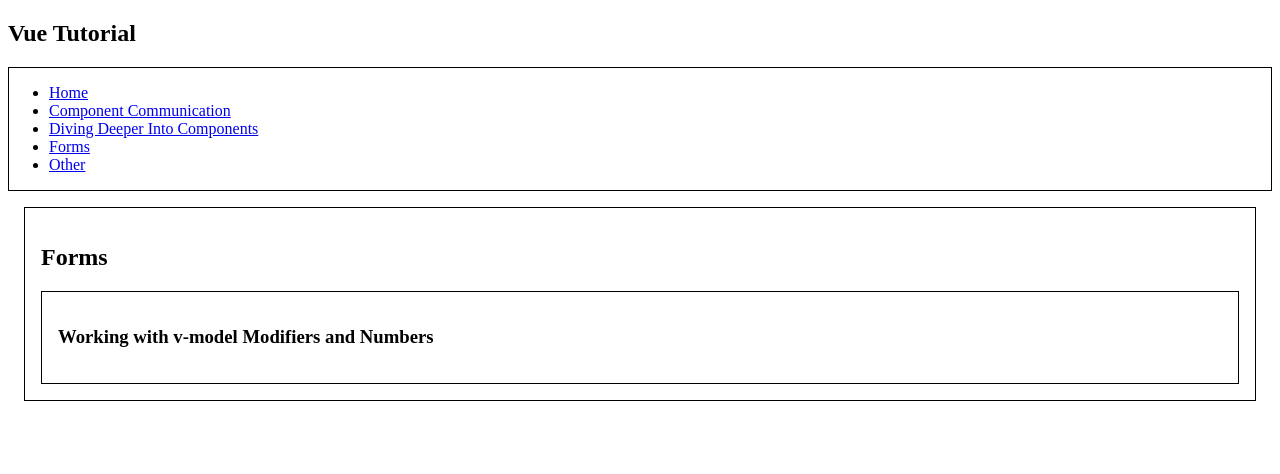
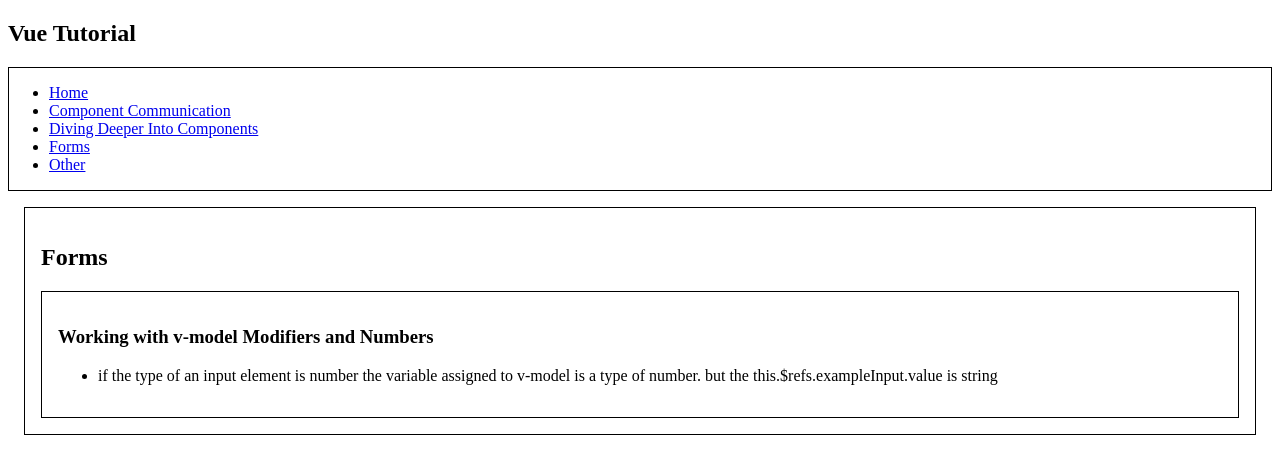
Before and after one commit to MohammadFAHssn/V_u_e, a Vue app in the folder vue-project/: page /forms in a window 1280 px wide. Shown: the top 474 px of the page. Built offline with nearby package versions, Linux system fonts and the light colour scheme.

Commit message:
Working with v-model Modifiers and Numbers

```diff
--- a/vue-project/src/components/Forms/Forms.vue
+++ b/vue-project/src/components/Forms/Forms.vue
@@ -4,6 +4,13 @@
   <!-- Working with v-model Modifiers and Numbers -->
   <section class="tip">
     <h3>Working with v-model Modifiers and Numbers</h3>
+
+    <ul>
+      <li>
+        if the type of an input element is number the variable assigned to v-model is a type of
+        number. but the this.$refs.exampleInput.value is string
+      </li>
+    </ul>
   </section>
 </template>
 
```
